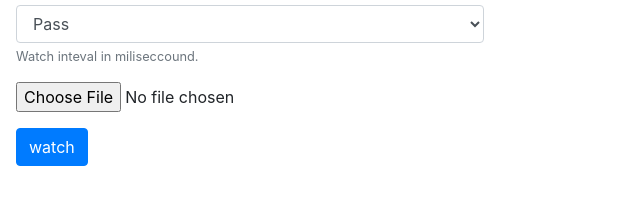
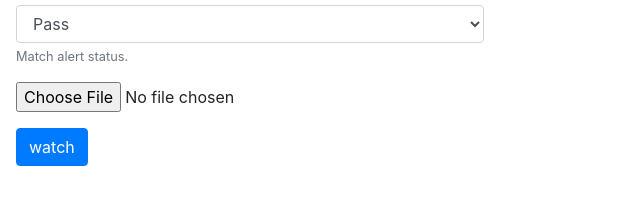
Before and after one commit to nawajar/gitlab-pipeline-alert, a browser extension: page index.html in a window 1280 px wide. Shown: the part 152-356 px from the top of the page, 0-640 px from the left. Drawn offline with nearby package versions, Linux system fonts and the light colour scheme.

Commit message:
Update index.html

```diff
--- a/index.html
+++ b/index.html
@@ -37,7 +37,7 @@
           <option value="pass">Pass</option>
           <option value="fail">Fail</option>
         </select>
-        <small id="statusHelp" class="form-text text-muted">Watch inteval in miliseccound.</small>
+        <small id="statusHelp" class="form-text text-muted">Match alert status.</small>
       </div>
       <div class="form-group">
         <input id="sound_file" type = "file" name="file" accept = ".mp3"/>
```
